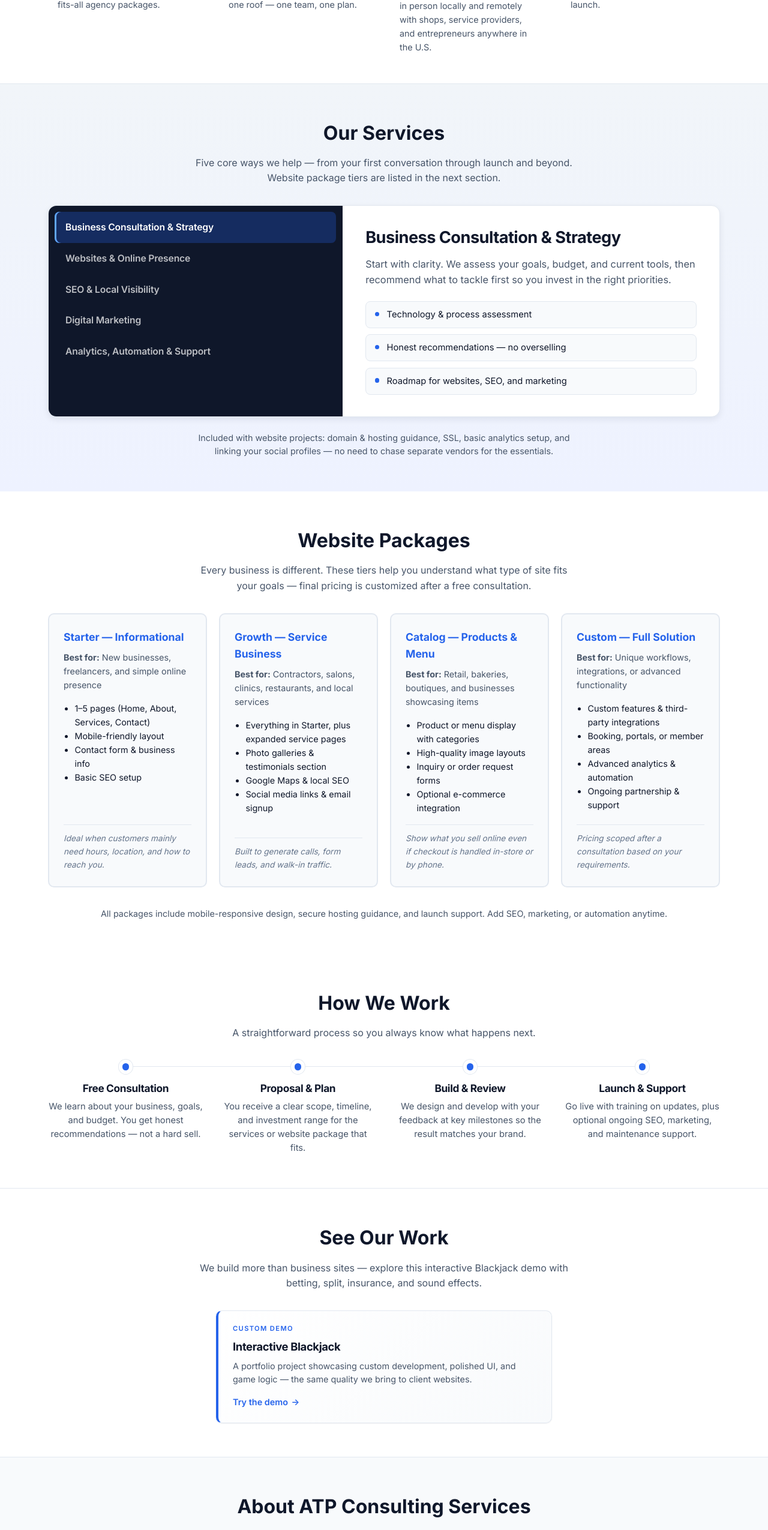
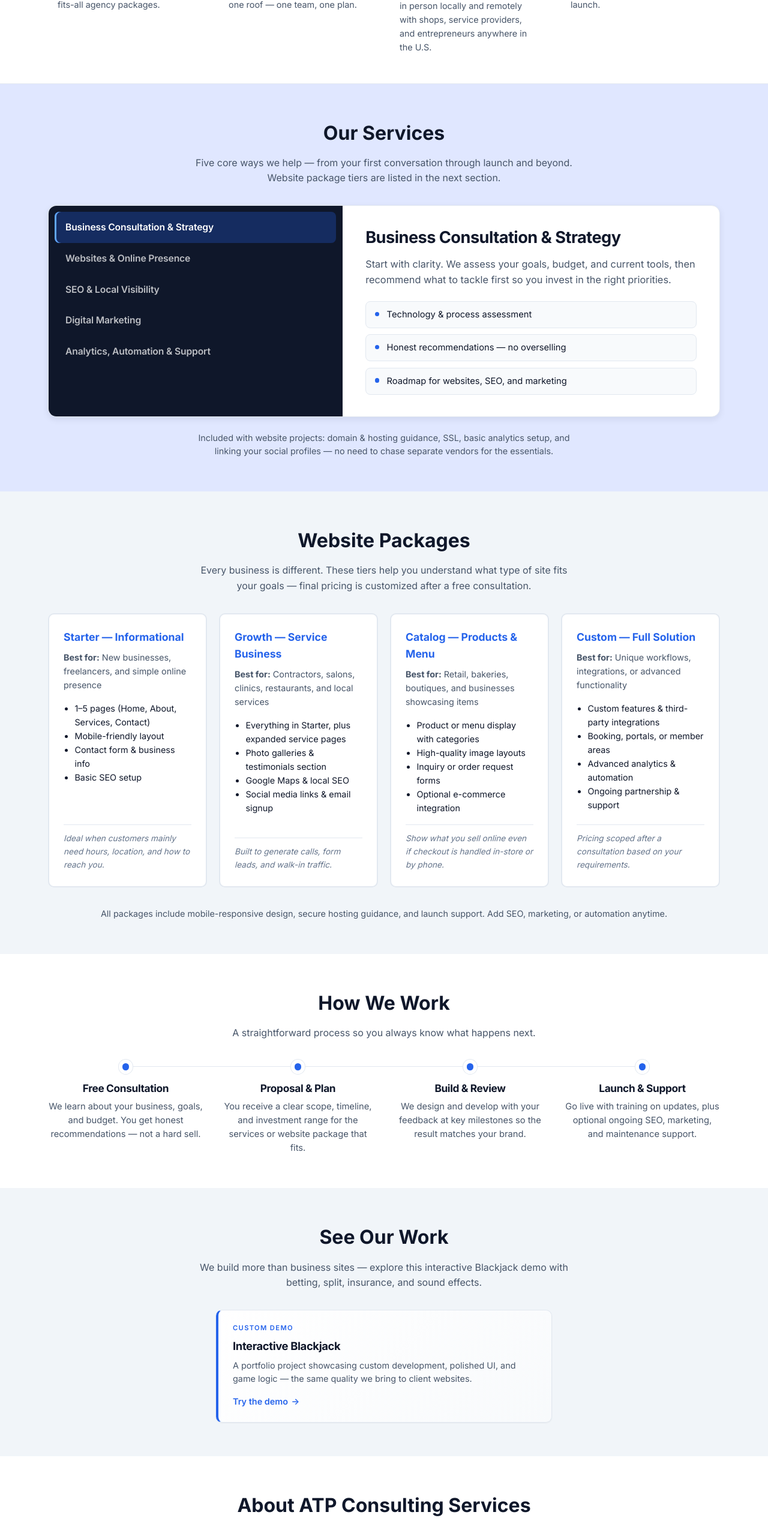
Before and after one commit to atphung21/business-web-template, a React (Create React App) app: page / in a window 1280 px wide. Shown: the part 896-3446 px from the top of the page at 60% size. Built offline with nearby package versions, Linux system fonts and the light colour scheme.

Commit message:
updated color scheme.

```diff
--- a/src/App.css
+++ b/src/App.css
@@ -2,6 +2,8 @@
 :root {
   --color-bg: #f8fafc;
   --color-surface: #ffffff;
+  --color-band: #f1f5f9;
+  --color-band-alt: #ffffff;
   --color-primary: #2563eb;
   --color-primary-hover: #1d4ed8;
   --color-ink: #0f172a;
@@ -295,7 +297,7 @@ header.site-header {
 
 /* Services */
 .services-section {
-  background: linear-gradient(180deg, #f1f5f9 0%, #eef2ff 100%);
+  background: #e0e7ff;
 }
 
 .services-included-note {
@@ -440,7 +442,7 @@ header.site-header {
 
 /* Packages */
 .packages-section {
-  background: var(--color-surface);
+  background: var(--color-band);
 }
 
 .packages-grid {
@@ -453,7 +455,7 @@ header.site-header {
   border: 2px solid var(--color-border);
   border-radius: var(--radius);
   padding: 1.5rem;
-  background: var(--color-bg);
+  background: var(--color-surface);
   text-align: left;
   display: flex;
   flex-direction: column;
@@ -496,7 +498,7 @@ header.site-header {
 
 /* Process */
 .process-section {
-  background: var(--color-surface);
+  background: var(--color-band-alt);
 }
 
 .process-track {
@@ -530,7 +532,7 @@ header.site-header {
   margin: 0.1rem auto 1.2rem;
   border-radius: 50%;
   background: var(--color-primary);
-  box-shadow: 0 0 0 6px var(--color-surface), 0 0 0 7px var(--color-border);
+  box-shadow: 0 0 0 6px var(--color-band-alt), 0 0 0 7px var(--color-border);
   position: relative;
   z-index: 1;
 }
@@ -591,6 +593,10 @@ header.site-header {
 }
 
 /* About */
+.about-section {
+  background: var(--color-band-alt);
+}
+
 .about-section__text {
   color: var(--color-ink-muted);
   margin: 0 0 1rem;
@@ -722,9 +728,7 @@ header.site-header {
 
 /* Portfolio demo section */
 .demo-section {
-  background: var(--color-surface);
-  border-top: 1px solid var(--color-border);
-  border-bottom: 1px solid var(--color-border);
+  background: var(--color-band);
 }
 
 .demo-cta__card {
```
